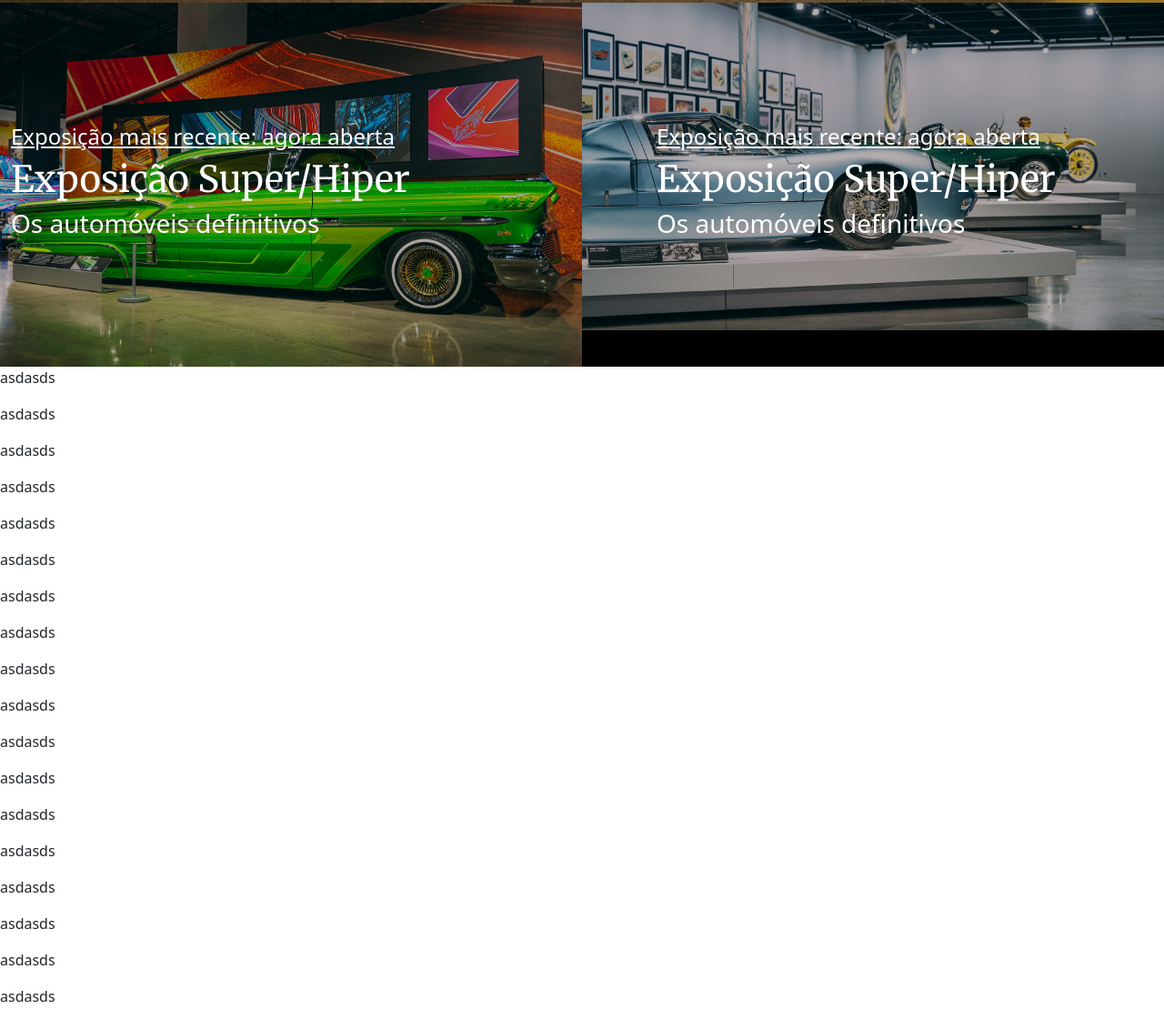
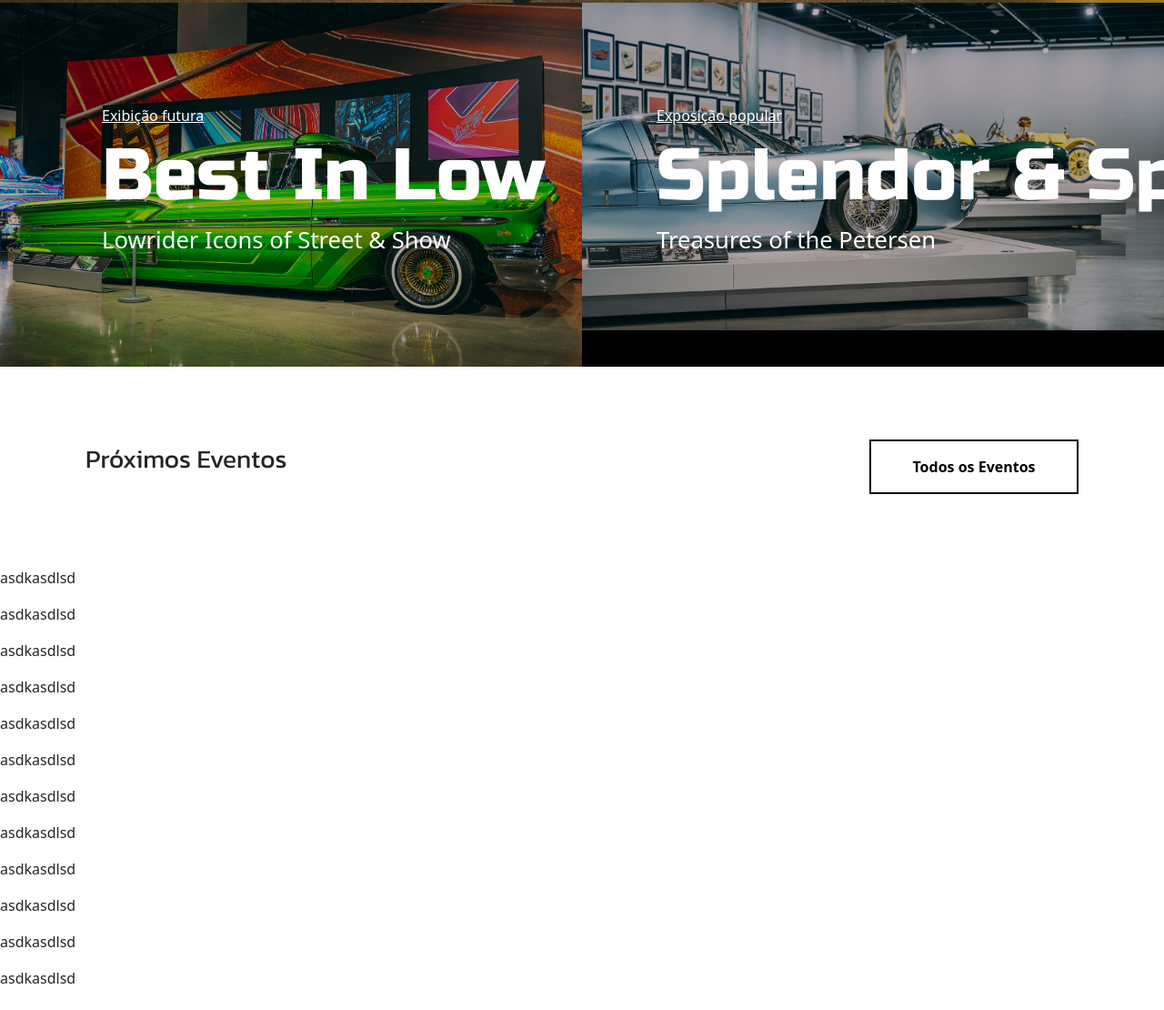
Before and after one commit to heberGustavo/museum-website, a plain HTML site: page index.html in a window 1280 px wide. Shown: the part 742-1852 px from the top of the page at 91% size. Drawn offline with nearby package versions, Linux system fonts and the light colour scheme.

Commit message:
End of section banner

```diff
--- a/css/style.css
+++ b/css/style.css
@@ -4,8 +4,7 @@
 :root {
     --color-white: #fff;
     --color-red: #BC001A;
-
-    --background-black: #000;
+    --color-black: #000;
 
     --font-russo-one: "Russo One", sans-serif;
     --font-kanit: "Kanit", sans-serif;
@@ -17,7 +16,7 @@
 }
 
 .bg-black{
-    background-color: var(--background-black);
+    background-color: var(--color-black);
 }
 
 @media (min-width: 1400px) {
@@ -135,19 +134,19 @@ header .navbar-light .navbar-nav .nav-link.active,
 }
 
 .box-info .info h1 {
-    font-family: var(--font-merriweather);
+    font-family: var(--font-russo-one);
 }
 
 @media (min-width: 1200px) {
-    .banner-exposicao-recente .box-info .info h4 {
+    .box-info .info h4 {
         font-size: 1rem;
     }
 
-    .banner-exposicao-recente .box-info .info h1 {
+    .box-info .info h1 {
         font-size: 5rem;
     }
 
-    .banner-exposicao-recente .box-info .info h3 {
+    .box-info .info h3 {
         font-size: 1.6rem;
     }
 }
@@ -172,6 +171,7 @@ header .navbar-light .navbar-nav .nav-link.active,
     z-index: 1;
 }
 
+
 /* Banner exposicao DESTAQUE
      ========================================================================== */
 
@@ -191,6 +191,10 @@ header .navbar-light .navbar-nav .nav-link.active,
 .banner-exposicao-cards .banner-exposicao-destaque{
     float: left;
     width: 50%;
+}
+
+.banner-exposicao-cards .banner-exposicao-destaque .info{
+    margin-left: 100px;
 }
 
 /* Banner exposicao POPULAR
@@ -220,3 +224,31 @@ header .navbar-light .navbar-nav .nav-link.active,
     display: flex;
     align-items: center;
 }
+
+
+/* Próximos Eventos
+     ========================================================================== */
+
+.proximos-eventos .cabecalho{
+    margin: 80px 0;
+}
+
+.proximos-eventos .cabecalho .titulo{
+    font-family: var(--font-kanit);
+    font-size: 1.75rem;
+}
+
+.proximos-eventos .cabecalho button{
+    background-color: var(--color-white) !important;
+    padding: 15px;
+    color: var(--color-black);
+    border: 2px solid var(--color-black);
+    font-weight: 700;
+    width: 230px;
+    height: 60px;
+}
+
+.proximos-eventos .cabecalho button:hover{
+    background-color: var(--color-red) !important;
+    color: var(--color-white);
+}
--- a/index.html
+++ b/index.html
@@ -82,15 +82,16 @@
                 </div>
             </div>
         </section>
+
         <section class="banner-exposicao-cards">
             <div class="banner-exposicao-destaque">
                 <div class="img-car"></div>
                 <div class="box-info">
                     <div class="container">
                         <div class="info">
-                            <h4>Exposição mais recente: agora aberta</h4>
-                            <h1>Exposição Super/Hiper</h1>
-                            <h3>Os automóveis definitivos</h3>
+                            <h4>Exibição futura</h4>
+                            <h1>Best In Low</h1>
+                            <h3>Lowrider Icons of Street & Show</h3>
                         </div>
                     </div>
                 </div>
@@ -100,35 +101,40 @@
                 <div class="box-info">
                     <div class="container">
                         <div class="info">
-                            <h4>Exposição mais recente: agora aberta</h4>
-                            <h1>Exposição Super/Hiper</h1>
-                            <h3>Os automóveis definitivos</h3>
+                            <h4>Exposição popular</h4>
+                            <h1>Splendor & Speed</h1>
+                            <h3>Treasures of the Petersen</h3>
                         </div>
                     </div>
                 </div>
             </div>
 
         </section>
-        <section>
-            <p>asdasds</p>
-            <p>asdasds</p>
-            <p>asdasds</p>
-            <p>asdasds</p>
-            <p>asdasds</p>
-            <p>asdasds</p>
-            <p>asdasds</p>
-            <p>asdasds</p>
-            <p>asdasds</p>
-            <p>asdasds</p>
-            <p>asdasds</p>
-            <p>asdasds</p>
-            <p>asdasds</p>
-            <p>asdasds</p>
-            <p>asdasds</p>
-            <p>asdasds</p>
-            <p>asdasds</p>
-            <p>asdasds</p>
+
+        <section class="proximos-eventos">
+            <div class="container">
+                <div class="row cabecalho">
+                    <div class="col-md-6">
+                        <span class="titulo">Próximos Eventos</span>
+                    </div>
+                    <div class="col-md-6 text-end">
+                        <button>Todos os Eventos</button>
+                    </div>
+                </div>
+            </div>
         </section>
+        <p>asdkasdlsd</p>
+        <p>asdkasdlsd</p>
+        <p>asdkasdlsd</p>
+        <p>asdkasdlsd</p>
+        <p>asdkasdlsd</p>
+        <p>asdkasdlsd</p>
+        <p>asdkasdlsd</p>
+        <p>asdkasdlsd</p>
+        <p>asdkasdlsd</p>
+        <p>asdkasdlsd</p>
+        <p>asdkasdlsd</p>
+        <p>asdkasdlsd</p>
     </main>
 
     <script src="https://cdnjs.cloudflare.com/ajax/libs/jquery/3.7.1/jquery.js"
```
